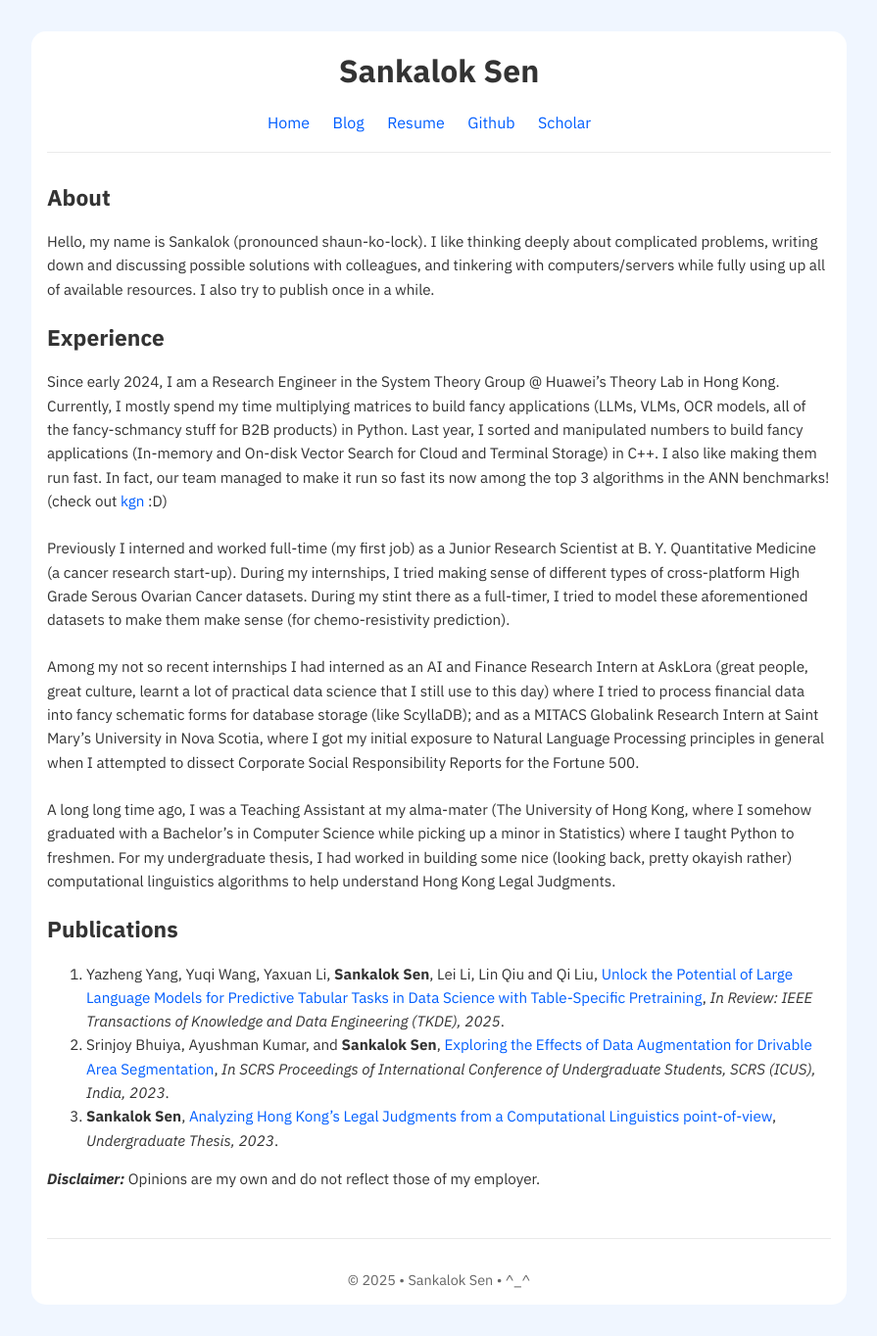
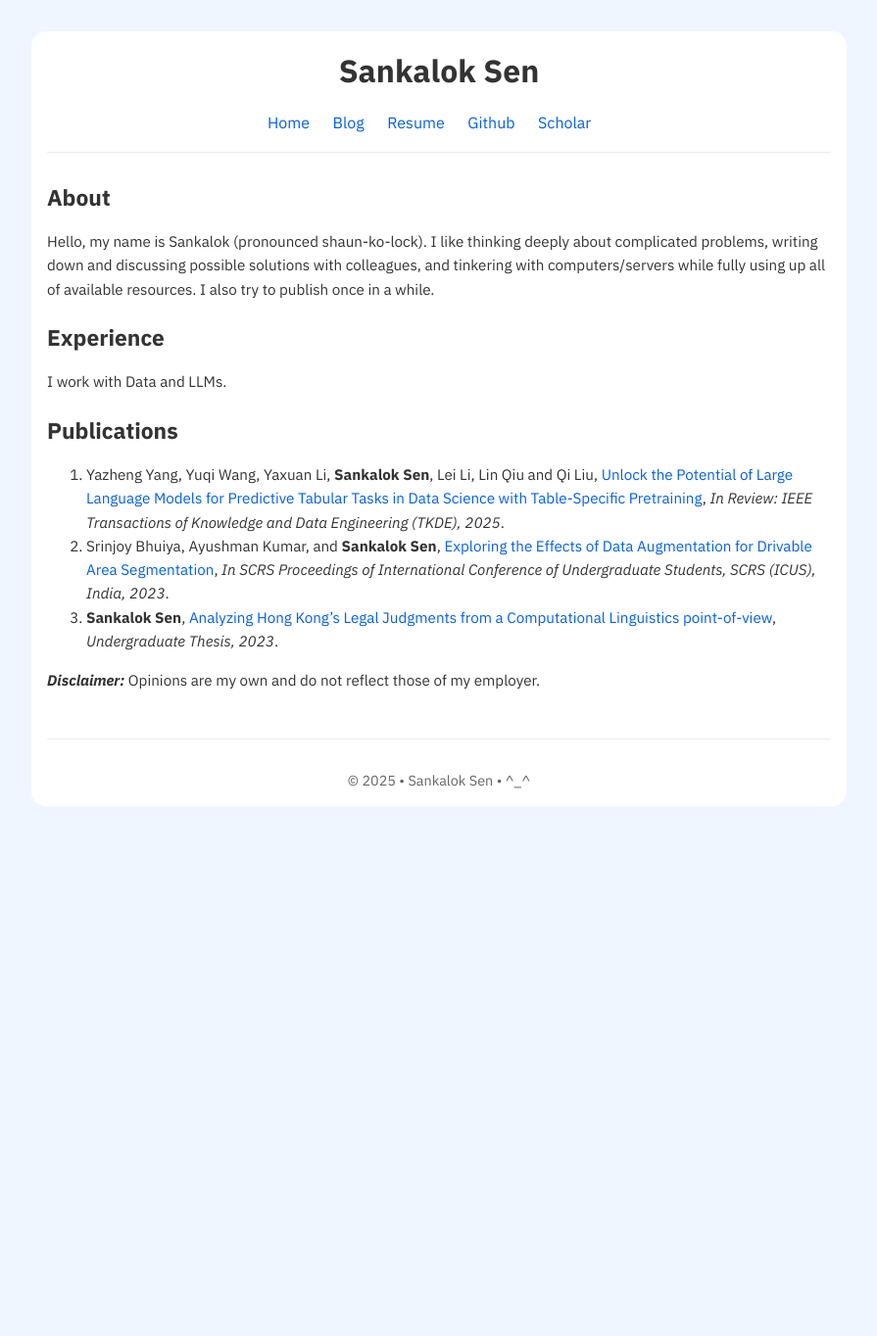
Before and after one commit to sankalok/sankalok.github.io, a Jekyll site: the page built from index.md, in a window 1280 px wide. Shown: the whole page at 98% size, without its empty margins (192-1087 px from the left). Built offline with Jekyll 4.4.1, drawn with Linux system fonts in a browser that asks for light colours; after the commit the page ends 900 px from its top, so only the background shows below that.

Commit message:
Update index.md

```diff
--- a/index.md
+++ b/index.md
@@ -9,13 +9,7 @@ Hello, my name is Sankalok (pronounced shaun-ko-lock). I like thinking deeply ab
 
 ## Experience
 
-Since early 2024, I am a Research Engineer in the System Theory Group @ Huawei's Theory Lab in Hong Kong. Currently, I mostly spend my time multiplying matrices to build fancy applications (LLMs, VLMs, OCR models, all of the fancy-schmancy stuff for B2B products) in Python. Last year, I sorted and manipulated numbers to build fancy applications (In-memory and On-disk Vector Search for Cloud and Terminal Storage) in C++. I also like making them run fast. In fact, our team managed to make it run so fast its now among the top 3 algorithms in the ANN benchmarks! (check out <a href="https://github.com/erikbern/ann-benchmarks">kgn</a> :D)
-
-Previously I interned and worked full-time (my first job) as a Junior Research Scientist at B. Y. Quantitative Medicine (a cancer research start-up). During my internships, I tried making sense of different types of cross-platform High Grade Serous Ovarian Cancer datasets. During my stint there as a full-timer, I tried to model these aforementioned datasets to make them make sense (for chemo-resistivity prediction).
-
-Among my not so recent internships I had interned as an AI and Finance Research Intern at AskLora (great people, great culture, learnt a lot of practical data science that I still use to this day) where I tried to process financial data into fancy schematic forms for database storage (like ScyllaDB); and as a MITACS Globalink Research Intern at Saint Mary's University in Nova Scotia, where I got my initial exposure to Natural Language Processing principles in general when I attempted to dissect Corporate Social Responsibility Reports for the Fortune 500.
-
-A long long time ago, I was a Teaching Assistant at my alma-mater (The University of Hong Kong, where I somehow graduated with a Bachelor's in Computer Science while picking up a minor in Statistics) where I taught Python to freshmen. For my undergraduate thesis, I had worked in building some nice (looking back, pretty okayish rather) computational linguistics algorithms to help understand Hong Kong Legal Judgments.
+I work with Data and LLMs.
 
 ## Publications
 
```
